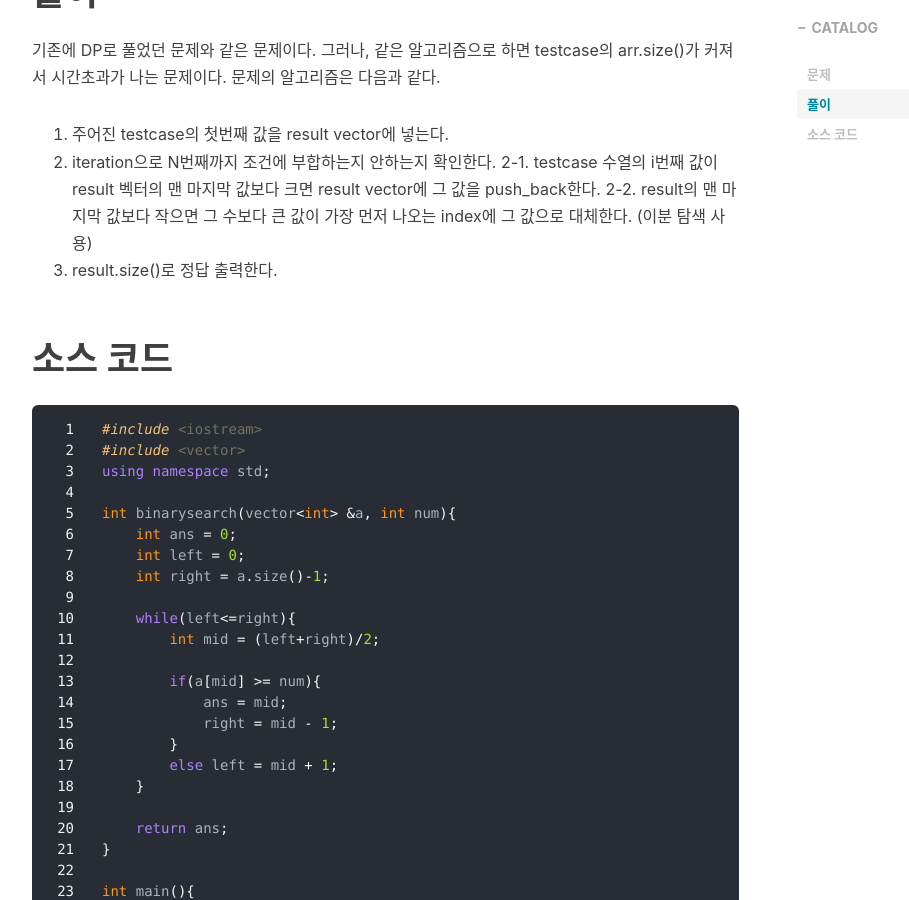
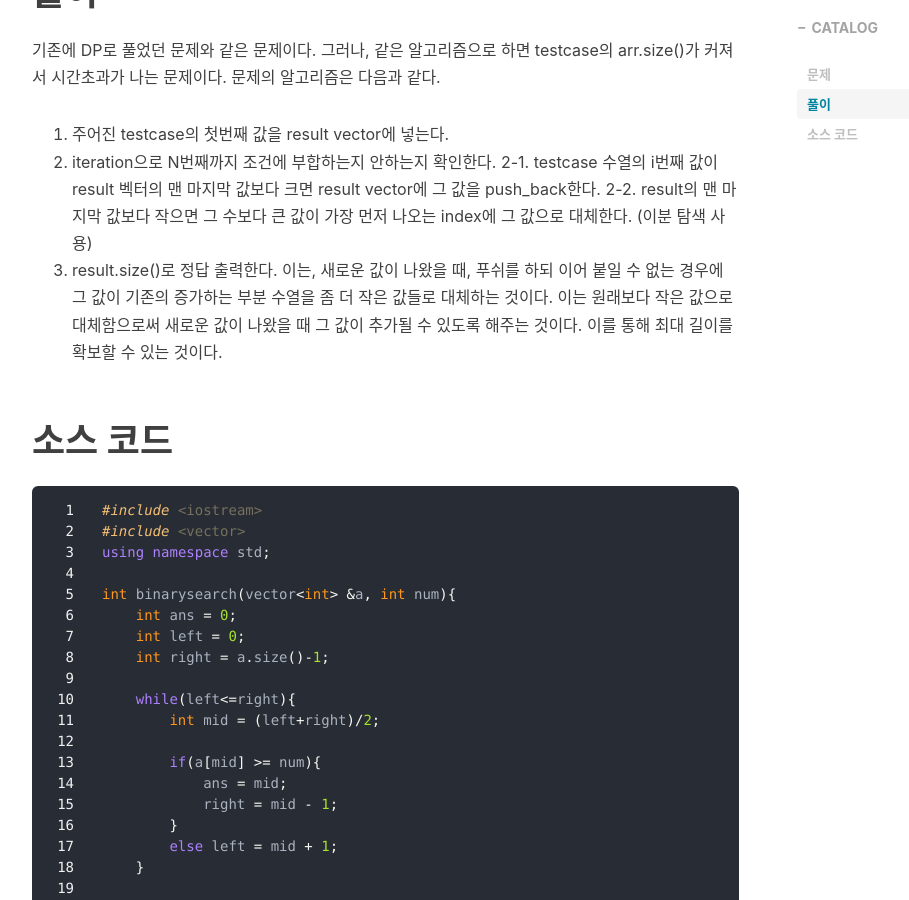
Before and after one commit to scatdelight/scatdelight.github.io, a Jekyll site: the page built from _posts/2021-07-02-BOJ-12015-C++.md, in a window 1280 px wide and 900 px high, scrolled down 834 px. Shown: the whole window, without its empty margins (233-1142 px from the left). Built offline with Jekyll 4.4.1, drawn with Linux system fonts in a browser that asks for light colours; nearby versions of some CDN libraries; some web fonts are replaced; comment, search, counter and statistics services are not loaded.

Commit message:
내용 수정
이는, 새로운 값이 나왔을 때, 푸쉬를 하되 이어 붙일 수 없는 경우에 그 값이 기존의 증가하는 부분 수열을 좀 더 작은 값들로 대체하는 것이다. 이는 원래보다 작은 값으로 대체함으로써 새로운 값이 나왔을 때
그 값이 추가될 수 있도록 해주는 것이다. 이를 통해 최대 길이를 확보할 수 있는 것이다.

```diff
--- a/_posts/2021-07-02-BOJ-12015-C++.md
+++ b/_posts/2021-07-02-BOJ-12015-C++.md
@@ -23,6 +23,8 @@ tags:
 2-1. testcase 수열의 i번째 값이 result 벡터의 맨 마지막 값보다 크면 result vector에 그 값을 push_back한다.
 2-2. result의 맨 마지막 값보다 작으면 그 수보다 큰 값이 가장 먼저 나오는 index에 그 값으로 대체한다. (이분 탐색 사용)
 3. result.size()로 정답 출력한다.
+이는, 새로운 값이 나왔을 때, 푸쉬를 하되 이어 붙일 수 없는 경우에 그 값이 기존의 증가하는 부분 수열을 좀 더 작은 값들로 대체하는 것이다. 이는 원래보다 작은 값으로 대체함으로써 새로운 값이 나왔을 때
+그 값이 추가될 수 있도록 해주는 것이다. 이를 통해 최대 길이를 확보할 수 있는 것이다.
 
 # 소스 코드
 
```
